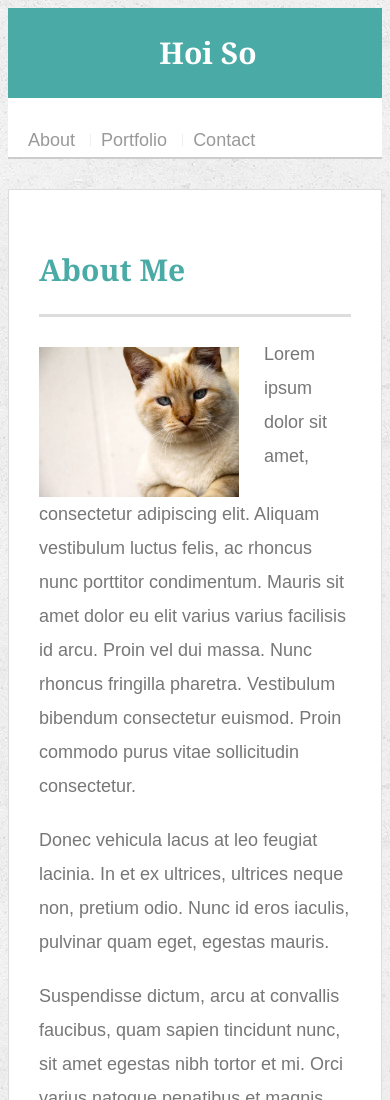
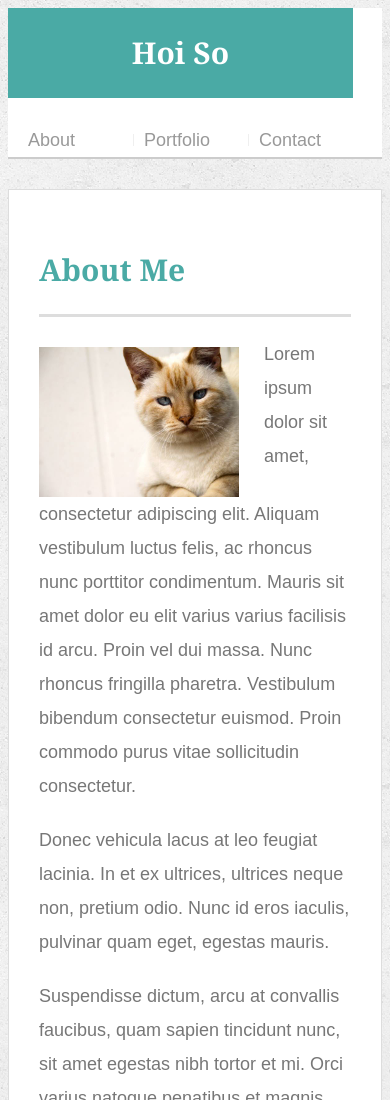
Before and after one commit to ahoyhoi/Responsive-Portfolio, a plain HTML site: page index.html in a window 390 px wide. Shown: the top 1100 px of the page. Drawn offline with Linux system fonts and the light colour scheme.

Commit message:
made final adjustments, fixed nav bar alignment and header alignment

```diff
--- a/assets/css/style.css
+++ b/assets/css/style.css
@@ -282,7 +282,7 @@ nav a{
 
   }
     #masthead {
-      position: static;
+      position: relative;
       z-index: 99;
       width: 100%;
       margin: 0 0 30px;
@@ -294,7 +294,7 @@ nav a{
 
     #logo {
       float: left;
-      width: 400px;
+      width: 345px;
       height: 90px;
       font-family: Georgia, Times, "Times New Roman", serif;
       font-size: 30px;
@@ -304,6 +304,7 @@ nav a{
       text-align: center;
       text-decoration: none;
       background: #4aaaa5;
+
     }
 
     nav {
@@ -332,8 +333,8 @@ nav a{
     }
 
 
-    /* a{
-    width:640px;
-    text-align: center;
-    } */
+    a{
+    width:100px;
+
+    }
 }
```
